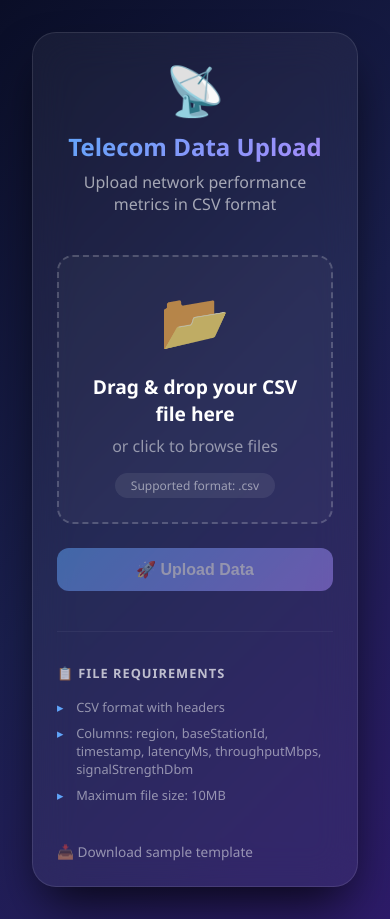
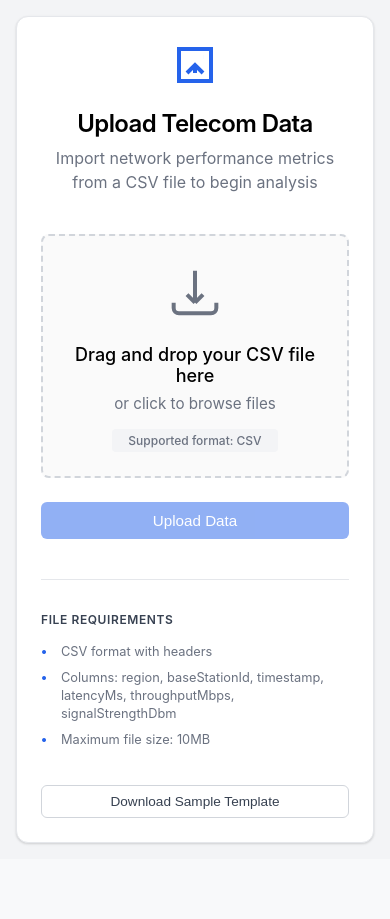
Before and after one commit to MakovhaThendo/Telecom-Dashboard, a React (Vite) app in the folder frontend/: page / in a window 390 px wide. After the commit the page ends 859 px from the top, so only its background shows below. Built offline with nearby package versions, Linux system fonts and the light colour scheme; no server answers.

Commit message:
Professional upload page with clean design (blue buttons, grey accents, black text)

```diff
--- a/frontend/src/pages/UploadPage.css
+++ b/frontend/src/pages/UploadPage.css
@@ -3,20 +3,19 @@
   display: flex;
   align-items: center;
   justify-content: center;
-  background: linear-gradient(135deg, #0a0e27 0%, #1a1f4e 50%, #2d1b69 100%);
+  background: #f3f4f6;
   padding: 2rem;
-  font-family: 'Segoe UI', -apple-system, BlinkMacSystemFont, sans-serif;
+  font-family: -apple-system, BlinkMacSystemFont, 'Segoe UI', Roboto, Oxygen, Ubuntu, sans-serif;
 }
 
 .upload-card {
-  background: rgba(255, 255, 255, 0.05);
-  backdrop-filter: blur(20px);
-  border-radius: 24px;
+  background: #ffffff;
+  border-radius: 12px;
   padding: 3rem;
   max-width: 700px;
   width: 100%;
-  box-shadow: 0 25px 50px -12px rgba(0, 0, 0, 0.8);
-  border: 1px solid rgba(255, 255, 255, 0.1);
+  box-shadow: 0 1px 3px rgba(0, 0, 0, 0.1), 0 1px 2px rgba(0, 0, 0, 0.06);
+  border: 1px solid #e5e7eb;
   transition: all 0.3s ease;
 }
 
@@ -26,35 +25,32 @@
 }
 
 .header-icon {
-  font-size: 3rem;
-  margin-bottom: 0.5rem;
-  display: block;
+  margin-bottom: 1rem;
 }
 
 .upload-header h1 {
-  color: #fff;
   font-size: 2rem;
-  font-weight: 700;
+  font-weight: 600;
+  color: #000000;
   margin: 0 0 0.5rem 0;
-  background: linear-gradient(135deg, #60a5fa, #a78bfa);
-  -webkit-background-clip: text;
-  -webkit-text-fill-color: transparent;
+  letter-spacing: -0.025em;
 }
 
-.upload-header p {
-  color: rgba(255, 255, 255, 0.6);
+.subtitle {
+  color: #6b7280;
   font-size: 1rem;
   margin: 0;
+  line-height: 1.5;
 }
 
 .drop-zone {
-  border: 2px dashed rgba(255, 255, 255, 0.2);
-  border-radius: 16px;
+  border: 2px dashed #d1d5db;
+  border-radius: 8px;
   padding: 2.5rem;
   text-align: center;
   cursor: pointer;
-  transition: all 0.3s ease;
-  background: rgba(255, 255, 255, 0.03);
+  transition: all 0.2s ease;
+  background: #fafafa;
   min-height: 200px;
   display: flex;
   align-items: center;
@@ -63,50 +59,52 @@
 }
 
 .drop-zone:hover {
-  border-color: rgba(96, 165, 250, 0.5);
-  background: rgba(96, 165, 250, 0.05);
+  border-color: #2563eb;
+  background: #eff6ff;
 }
 
 .drop-zone.drag-active {
-  border-color: #60a5fa;
-  background: rgba(96, 165, 250, 0.1);
-  transform: scale(1.02);
+  border-color: #2563eb;
+  background: #eff6ff;
+  transform: scale(1.01);
 }
 
 .drop-zone.file-selected {
-  border-color: #34d399;
-  background: rgba(52, 211, 153, 0.05);
+  border-color: #6b7280;
+  background: #f9fafb;
 }
 
 .drop-content {
-  color: rgba(255, 255, 255, 0.7);
+  color: #6b7280;
 }
 
 .upload-icon {
-  font-size: 3.5rem;
   margin-bottom: 1rem;
   display: block;
 }
 
 .drop-content h3 {
-  color: #fff;
-  font-size: 1.2rem;
+  color: #000000;
+  font-size: 1.125rem;
+  font-weight: 500;
   margin: 0 0 0.5rem 0;
 }
 
-.drop-content p {
+.drop-hint {
   margin: 0 0 0.5rem 0;
-  color: rgba(255, 255, 255, 0.5);
+  color: #6b7280;
+  font-size: 0.95rem;
 }
 
 .file-format {
   display: inline-block;
-  background: rgba(255, 255, 255, 0.08);
+  background: #f3f4f6;
   padding: 0.25rem 1rem;
-  border-radius: 20px;
+  border-radius: 4px;
   font-size: 0.75rem;
-  color: rgba(255, 255, 255, 0.5);
+  color: #6b7280;
   margin-top: 0.5rem;
+  font-weight: 500;
 }
 
 .file-preview {
@@ -118,13 +116,13 @@
   align-items: center;
   gap: 1rem;
   padding: 0.75rem;
-  background: rgba(255, 255, 255, 0.05);
-  border-radius: 12px;
-  border: 1px solid rgba(255, 255, 255, 0.1);
+  background: #f9fafb;
+  border-radius: 6px;
+  border: 1px solid #e5e7eb;
 }
 
 .file-icon {
-  font-size: 2rem;
+  flex-shrink: 0;
 }
 
 .file-details {
@@ -134,24 +132,24 @@
 
 .file-details strong {
   display: block;
-  color: #fff;
+  color: #000000;
   font-size: 0.95rem;
+  font-weight: 500;
 }
 
 .file-details span {
-  color: rgba(255, 255, 255, 0.5);
+  color: #6b7280;
   font-size: 0.8rem;
 }
 
 .remove-file {
-  background: rgba(239, 68, 68, 0.2);
+  background: transparent;
   border: none;
-  color: #ef4444;
+  color: #6b7280;
   width: 32px;
   height: 32px;
-  border-radius: 50%;
+  border-radius: 4px;
   cursor: pointer;
-  font-size: 1rem;
   transition: all 0.2s ease;
   display: flex;
   align-items: center;
@@ -159,61 +157,65 @@
 }
 
 .remove-file:hover {
-  background: rgba(239, 68, 68, 0.3);
-  transform: scale(1.1);
+  background: #f3f4f6;
+  color: #000000;
+}
+
+.progress-container {
+  margin-top: 1rem;
+  display: flex;
+  align-items: center;
+  gap: 1rem;
 }
 
 .progress-bar {
-  margin-top: 1rem;
-  background: rgba(255, 255, 255, 0.1);
-  border-radius: 20px;
-  height: 8px;
-  position: relative;
+  flex: 1;
+  background: #e5e7eb;
+  border-radius: 4px;
+  height: 6px;
   overflow: hidden;
 }
 
 .progress-fill {
   height: 100%;
-  background: linear-gradient(90deg, #60a5fa, #a78bfa);
-  border-radius: 20px;
+  background: #2563eb;
+  border-radius: 4px;
   transition: width 0.3s ease;
 }
 
 .progress-text {
-  position: absolute;
-  top: 50%;
-  left: 50%;
-  transform: translate(-50%, -50%);
-  font-size: 0.7rem;
-  color: rgba(255, 255, 255, 0.8);
-  font-weight: 600;
+  color: #6b7280;
+  font-size: 0.8rem;
+  font-weight: 500;
+  min-width: 40px;
+  text-align: right;
 }
 
 .message {
   margin-top: 1rem;
-  padding: 1rem;
-  border-radius: 12px;
+  padding: 0.75rem 1rem;
+  border-radius: 6px;
   text-align: center;
   font-size: 0.95rem;
-  animation: slideUp 0.3s ease;
+  animation: fadeSlideIn 0.3s ease;
 }
 
 .message.success {
-  background: rgba(52, 211, 153, 0.15);
-  border: 1px solid rgba(52, 211, 153, 0.3);
-  color: #34d399;
+  background: #f0fdf4;
+  border: 1px solid #86efac;
+  color: #166534;
 }
 
 .message.error {
-  background: rgba(239, 68, 68, 0.15);
-  border: 1px solid rgba(239, 68, 68, 0.3);
-  color: #ef4444;
+  background: #fef2f2;
+  border: 1px solid #fecaca;
+  color: #991b1b;
 }
 
-@keyframes slideUp {
+@keyframes fadeSlideIn {
   from {
     opacity: 0;
-    transform: translateY(10px);
+    transform: translateY(-8px);
   }
   to {
     opacity: 1;
@@ -223,29 +225,32 @@
 
 .upload-actions {
   display: flex;
-  gap: 1rem;
+  gap: 0.75rem;
   margin-top: 1.5rem;
   justify-content: center;
 }
 
 .upload-btn {
-  padding: 0.75rem 2.5rem;
+  padding: 0.625rem 2rem;
   border: none;
-  border-radius: 12px;
-  font-size: 1rem;
-  font-weight: 600;
+  border-radius: 6px;
+  font-size: 0.95rem;
+  font-weight: 500;
   cursor: pointer;
-  transition: all 0.3s ease;
-  background: linear-gradient(135deg, #60a5fa, #a78bfa);
-  color: #fff;
+  transition: all 0.2s ease;
+  background: #2563eb;
+  color: #ffffff;
   display: flex;
   align-items: center;
   gap: 0.5rem;
+  min-width: 160px;
+  justify-content: center;
 }
 
 .upload-btn:hover:not(:disabled) {
-  transform: translateY(-2px);
-  box-shadow: 0 10px 30px -10px rgba(96, 165, 250, 0.4);
+  background: #1d4ed8;
+  box-shadow: 0 4px 6px -1px rgba(37, 99, 235, 0.2);
+  transform: translateY(-1px);
 }
 
 .upload-btn:disabled {
@@ -260,12 +265,12 @@
 
 .spinner {
   display: inline-block;
-  width: 18px;
-  height: 18px;
+  width: 16px;
+  height: 16px;
   border: 2px solid rgba(255, 255, 255, 0.3);
-  border-top-color: #fff;
+  border-top-color: #ffffff;
   border-radius: 50%;
-  animation: spin 0.8s linear infinite;
+  animation: spin 0.6s linear infinite;
 }
 
 @keyframes spin {
@@ -275,25 +280,26 @@
 }
 
 .clear-btn {
-  padding: 0.75rem 1.5rem;
-  border: 1px solid rgba(255, 255, 255, 0.2);
-  border-radius: 12px;
-  background: rgba(255, 255, 255, 0.05);
-  color: rgba(255, 255, 255, 0.7);
+  padding: 0.625rem 1.5rem;
+  border: 1px solid #d1d5db;
+  border-radius: 6px;
+  background: #ffffff;
+  color: #374151;
   cursor: pointer;
-  transition: all 0.3s ease;
+  transition: all 0.2s ease;
   font-size: 0.95rem;
+  font-weight: 500;
 }
 
 .clear-btn:hover {
-  background: rgba(255, 255, 255, 0.1);
-  color: #fff;
+  background: #f3f4f6;
+  border-color: #9ca3af;
 }
 
 .upload-footer {
   margin-top: 2.5rem;
   padding-top: 2rem;
-  border-top: 1px solid rgba(255, 255, 255, 0.05);
+  border-top: 1px solid #e5e7eb;
   display: flex;
   justify-content: space-between;
   align-items: flex-start;
@@ -302,11 +308,12 @@
 }
 
 .requirements h4 {
-  color: rgba(255, 255, 255, 0.7);
-  font-size: 0.8rem;
+  color: #374151;
+  font-size: 0.75rem;
   text-transform: uppercase;
-  letter-spacing: 1px;
+  letter-spacing: 0.05em;
   margin: 0 0 0.75rem 0;
+  font-weight: 600;
 }
 
 .requirements ul {
@@ -316,35 +323,50 @@
 }
 
 .requirements li {
-  color: rgba(255, 255, 255, 0.5);
+  color: #6b7280;
   font-size: 0.8rem;
   padding: 0.25rem 0;
-  padding-left: 1.2rem;
+  padding-left: 1.25rem;
   position: relative;
+  line-height: 1.4;
 }
 
 .requirements li::before {
-  content: '▸';
+  content: '•';
   position: absolute;
   left: 0;
-  color: #60a5fa;
+  color: #2563eb;
+  font-weight: 700;
 }
 
-.sample-link a {
-  color: rgba(255, 255, 255, 0.5);
-  text-decoration: none;
-  font-size: 0.85rem;
-  transition: color 0.3s ease;
-  display: inline-flex;
+.sample-link {
+  display: flex;
   align-items: center;
-  gap: 0.5rem;
 }
 
-.sample-link a:hover {
-  color: #60a5fa;
+.template-btn {
+  background: transparent;
+  border: 1px solid #d1d5db;
+  border-radius: 6px;
+  padding: 0.5rem 1.25rem;
+  color: #374151;
+  font-size: 0.85rem;
+  font-weight: 500;
+  cursor: pointer;
+  transition: all 0.2s ease;
 }
 
-@media (max-width: 600px) {
+.template-btn:hover {
+  background: #f3f4f6;
+  border-color: #2563eb;
+  color: #2563eb;
+}
+
+@media (max-width: 640px) {
+  .upload-container {
+    padding: 1rem;
+  }
+
   .upload-card {
     padding: 1.5rem;
   }
@@ -364,15 +386,22 @@
 
   .upload-btn {
     width: 100%;
-    justify-content: center;
   }
 
   .clear-btn {
     width: 100%;
-    justify-content: center;
   }
 
   .upload-footer {
     flex-direction: column;
   }
+
+  .sample-link {
+    width: 100%;
+  }
+
+  .template-btn {
+    width: 100%;
+    text-align: center;
+  }
 }
--- a/frontend/src/pages/UploadPage.jsx
+++ b/frontend/src/pages/UploadPage.jsx
@@ -34,7 +34,7 @@ const UploadPage = () => {
       setMessage('');
       setIsSuccess(false);
     } else {
-      setMessage('❌ Please upload a valid CSV file.');
+      setMessage('Please upload a valid CSV file.');
     }
   };
 
@@ -46,14 +46,14 @@ const UploadPage = () => {
       setIsSuccess(false);
     } else {
       setFile(null);
-      setMessage('❌ Please select a valid CSV file.');
+      setMessage('Please select a valid CSV file.');
     }
   };
 
   const handleUpload = async (e) => {
     e.preventDefault();
     if (!file) {
-      setMessage('⚠️ Please select a file first.');
+      setMessage('Please select a file first.');
       return;
     }
 
@@ -68,7 +68,7 @@ const UploadPage = () => {
       setProgress(100);
 
       setIsSuccess(true);
-      setMessage(`✅ ${result.message} (${result.count} records uploaded)`);
+      setMessage(`${result.message} (${result.count} records uploaded)`);
 
       setTimeout(() => {
         navigate('/dashboard');
@@ -76,7 +76,7 @@ const UploadPage = () => {
     } catch (err) {
       console.error(err);
       setIsSuccess(false);
-      setMessage('❌ Upload failed. Please check the file format and try again.');
+      setMessage('Upload failed. Please check the file format and try again.');
       setProgress(0);
     } finally {
       setUploading(false);
@@ -101,13 +101,33 @@ const UploadPage = () => {
     return parseFloat((bytes / Math.pow(k, i)).toFixed(2)) + ' ' + sizes[i];
   };
 
+  const downloadTemplate = () => {
+    const template = 'region,baseStationId,timestamp,latencyMs,throughputMbps,signalStrengthDbm\nNorth,BS001,2025-01-01T10:00:00Z,45,120,-65\nNorth,BS001,2025-01-01T10:05:00Z,52,110,-70';
+    const blob = new Blob([template], { type: 'text/csv' });
+    const url = window.URL.createObjectURL(blob);
+    const a = document.createElement('a');
+    a.href = url;
+    a.download = 'sample_telecom_data.csv';
+    document.body.appendChild(a);
+    a.click();
+    document.body.removeChild(a);
+    window.URL.revokeObjectURL(url);
+  };
+
   return (
     <div className="upload-container">
       <div className="upload-card">
         <div className="upload-header">
-          <div className="header-icon">📡</div>
-          <h1>Telecom Data Upload</h1>
-          <p>Upload network performance metrics in CSV format</p>
+          <div className="header-icon">
+            <svg width="48" height="48" viewBox="0 0 24 24" fill="none" stroke="#2563eb" strokeWidth="2">
+              <path d="M4 4h16v16H4z" />
+              <path d="M8 16l4-4 4 4" />
+              <path d="M12 12v4" />
+              <path d="M16 8h.01" />
+            </svg>
+          </div>
+          <h1>Upload Telecom Data</h1>
+          <p className="subtitle">Import network performance metrics from a CSV file to begin analysis</p>
         </div>
 
         <form onSubmit={handleUpload}>
@@ -129,15 +149,24 @@ const UploadPage = () => {
 
             {!file ? (
               <div className="drop-content">
-                <div className="upload-icon">📂</div>
-                <h3>Drag & drop your CSV file here</h3>
-                <p>or click to browse files</p>
-                <span className="file-format">Supported format: .csv</span>
+                <div className="upload-icon">
+                  <svg width="64" height="64" viewBox="0 0 24 24" fill="none" stroke="#6b7280" strokeWidth="1.5">
+                    <path d="M12 4v12m0 0l-3-3m3 3l3-3M4 16v2a2 2 0 002 2h12a2 2 0 002-2v-2" />
+                  </svg>
+                </div>
+                <h3>Drag and drop your CSV file here</h3>
+                <p className="drop-hint">or click to browse files</p>
+                <span className="file-format">Supported format: CSV</span>
               </div>
             ) : (
               <div className="file-preview">
                 <div className="file-info">
-                  <span className="file-icon">📄</span>
+                  <span className="file-icon">
+                    <svg width="32" height="32" viewBox="0 0 24 24" fill="none" stroke="#6b7280" strokeWidth="2">
+                      <path d="M14 2H6a2 2 0 00-2 2v16a2 2 0 002 2h12a2 2 0 002-2V8z" />
+                      <path d="M14 2v6h6" />
+                    </svg>
+                  </span>
                   <div className="file-details">
                     <strong>{file.name}</strong>
                     <span>{formatFileSize(file.size)}</span>
@@ -150,15 +179,20 @@ const UploadPage = () => {
                       removeFile();
                     }}
                   >
-                    ✕
+                    <svg width="16" height="16" viewBox="0 0 24 24" fill="none" stroke="currentColor" strokeWidth="2">
+                      <line x1="18" y1="6" x2="6" y2="18" />
+                      <line x1="6" y1="6" x2="18" y2="18" />
+                    </svg>
                   </button>
                 </div>
                 {uploading && (
-                  <div className="progress-bar">
-                    <div
-                      className="progress-fill"
-                      style={{ width: `${progress}%` }}
-                    />
+                  <div className="progress-container">
+                    <div className="progress-bar">
+                      <div
+                        className="progress-fill"
+                        style={{ width: `${progress}%` }}
+                      />
+                    </div>
                     <span className="progress-text">{progress}%</span>
                   </div>
                 )}
@@ -184,7 +218,7 @@ const UploadPage = () => {
                   Uploading...
                 </>
               ) : (
-                '🚀 Upload Data'
+                'Upload Data'
               )}
             </button>
 
@@ -202,7 +236,7 @@ const UploadPage = () => {
 
         <div className="upload-footer">
           <div className="requirements">
-            <h4>📋 File Requirements</h4>
+            <h4>File Requirements</h4>
             <ul>
               <li>CSV format with headers</li>
               <li>Columns: region, baseStationId, timestamp, latencyMs, throughputMbps, signalStrengthDbm</li>
@@ -210,12 +244,9 @@ const UploadPage = () => {
             </ul>
           </div>
           <div className="sample-link">
-            <a href="#" onClick={(e) => {
-              e.preventDefault();
-              alert('Download sample CSV template');
-            }}>
-              📥 Download sample template
-            </a>
+            <button onClick={downloadTemplate} className="template-btn">
+              Download Sample Template
+            </button>
           </div>
         </div>
       </div>
```
